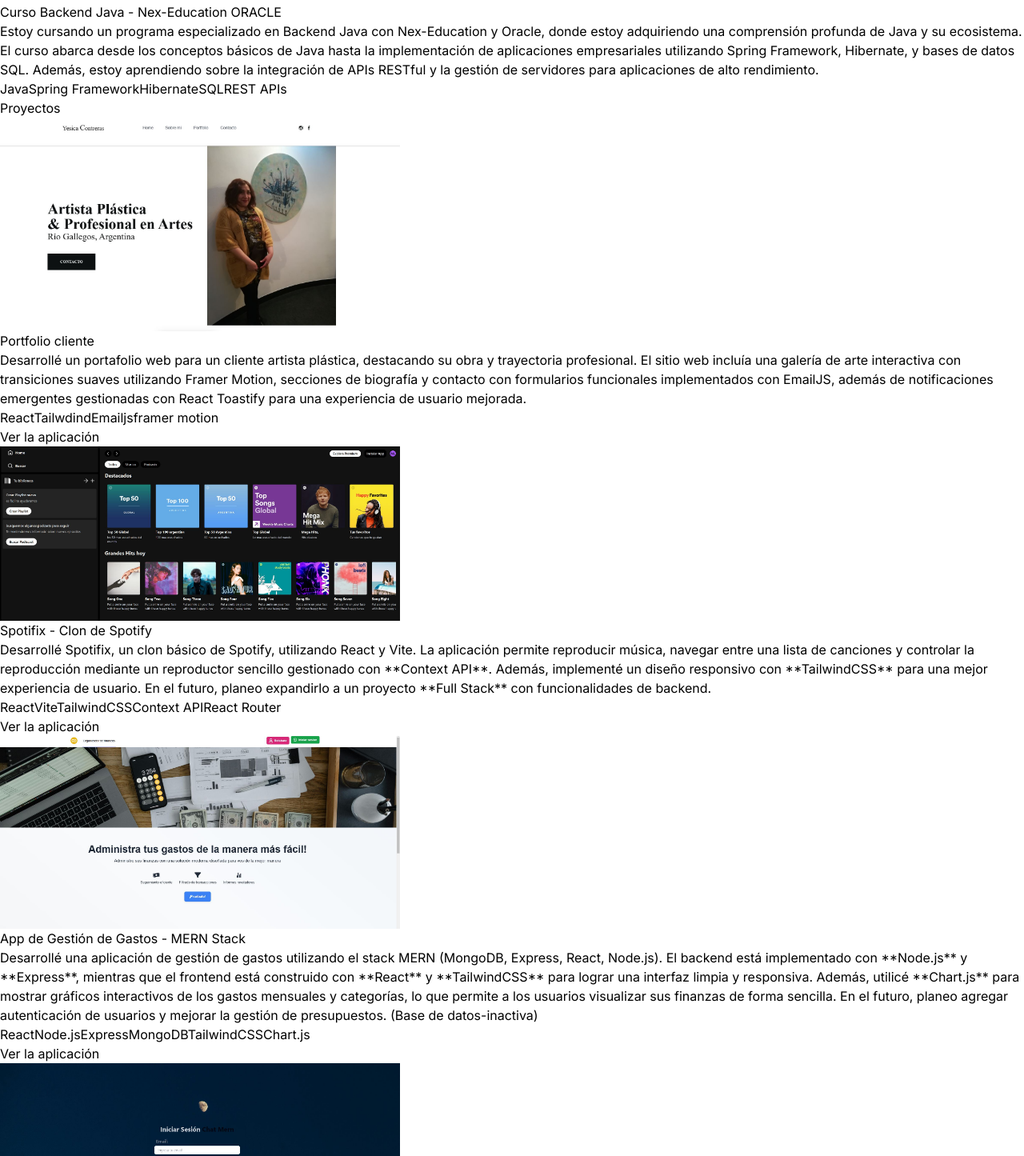
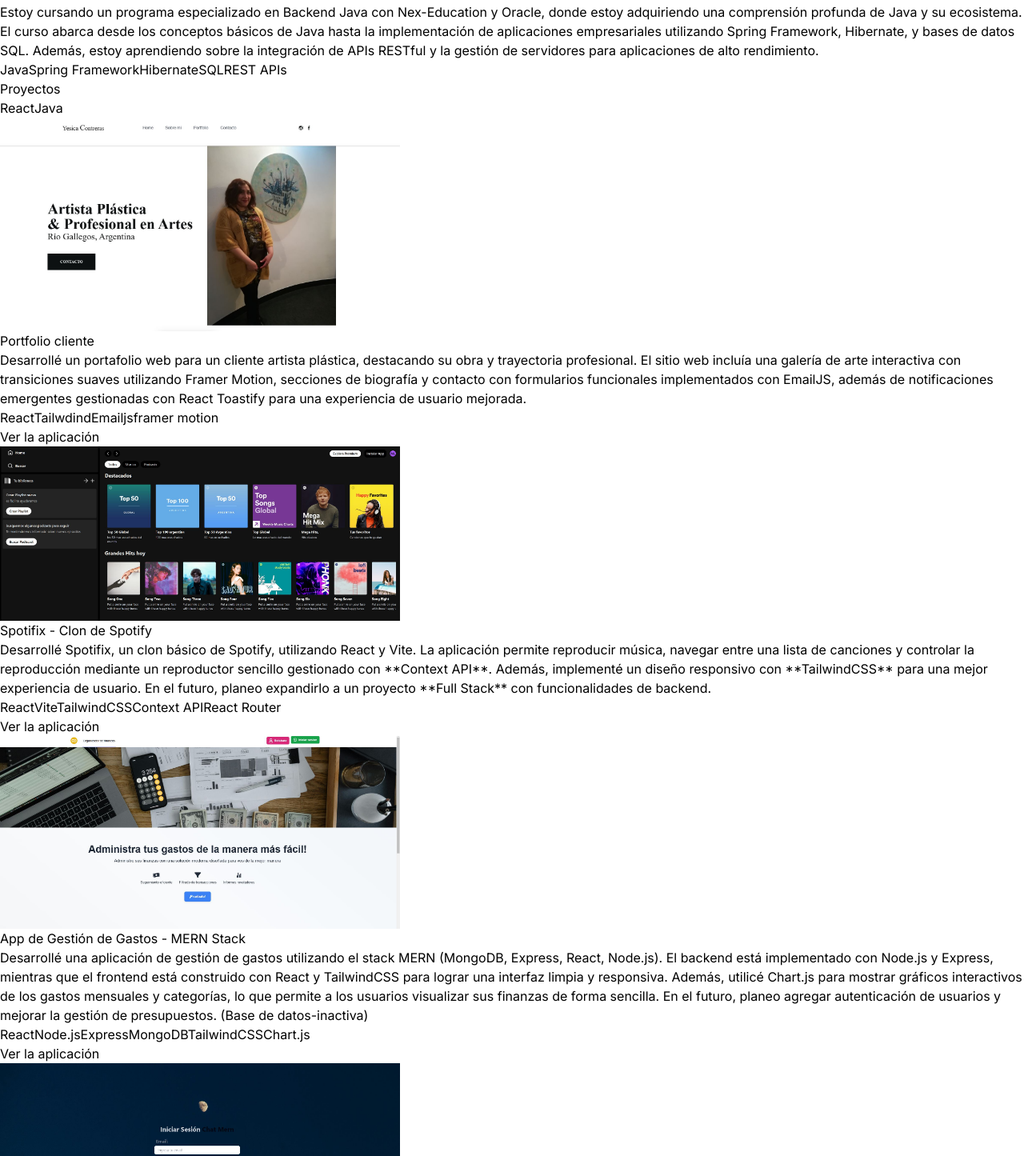
Before and after one commit to NicolasLaime/portfolio-NicolasLaime, a React (Vite) app: page / in a window 1280 px wide. Shown: the part 3685-5130 px from the top of the page at 80% size. Built offline with nearby package versions, Linux system fonts and the light colour scheme.

Commit message:
Actualizamos portfolio 5/2/25

```diff
--- a/src/componentes/Proyectos.jsx
+++ b/src/componentes/Proyectos.jsx
@@ -1,36 +1,86 @@
-import React from 'react'
+import React, { useState } from 'react'
 import { PROYECTOS } from '../data/constantes'
 import { motion } from 'framer-motion'
 
+const CATEGORIAS = ['React', 'Java']
+
 const Proyectos = () => {
+  const [categoriaSeleccionada, setCategoriaSeleccionada] = useState('React')
+
+  // Filtrar proyectos asegurando que `proyecto.Tecnologias` es un array antes de llamar `includes`
+  const proyectosFiltrados = PROYECTOS.filter(proyecto =>
+    Array.isArray(proyecto.Tecnologias) && proyecto.Tecnologias.includes(categoriaSeleccionada)
+  )
+
   return (
     <div className='border-b border-neutral-900'>
-        <motion.h1 whileInView={{opacity:1 , y:0}} initial={{opacity:0, y: -100}} transition={{duration:0.5}} className='my-20 text-center text-4xl'>Proyectos</motion.h1>
+      <motion.h1
+        whileInView={{ opacity: 1, y: 0 }}
+        initial={{ opacity: 0, y: -100 }}
+        transition={{ duration: 0.5 }}
+        className='my-20 text-center text-4xl'
+      >
+        Proyectos
+      </motion.h1>
 
+      {/* Botones de categoría */}
+      <div className='flex justify-center mb-8'>
+        {CATEGORIAS.map(cat => (
+          <button
+            key={cat}
+            className={`mx-4 px-4 py-2 text-lg font-semibold rounded-md ${
+              categoriaSeleccionada === cat ? 'bg-purple-600 text-white' : 'bg-neutral-800 text-gray-300'
+            }`}
+            onClick={() => setCategoriaSeleccionada(cat)}
+          >
+            {cat}
+          </button>
+        ))}
+      </div>
+
+      {/* Lista de proyectos */}
       <div>
-            {PROYECTOS.map((proyecto, index) => (
+        {proyectosFiltrados.length > 0 ? (
+          proyectosFiltrados.map((proyecto, index) => (
             <div key={index} className='mb-8 flex flex-wrap lg:justify-center'>
-                    <motion.div whileInView={{opacity:1 , x:0}} initial={{opacity:0, x: -100}} transition={{duration:1}} className='w-full lg:w-1/4'>
+              <motion.div
+                whileInView={{ opacity: 1, x: 0 }}
+                initial={{ opacity: 0, x: -100 }}
+                transition={{ duration: 1 }}
+                className='w-full lg:w-1/4'
+              >
                 <img src={proyecto.imagen} alt={proyecto.titulo} width={500} height={500} className='mb-6 rounded-md' />
               </motion.div>
-                    <motion.div whileInView={{opacity:1 , x:0}} initial={{opacity:0, x: 100}} transition={{duration:2}} className='w-full max-w-xl lg:w-3/4 px-4'>
+              <motion.div
+                whileInView={{ opacity: 1, x: 0 }}
+                initial={{ opacity: 0, x: 100 }}
+                transition={{ duration: 2 }}
+                className='w-full max-w-xl lg:w-3/4 px-4'
+              >
                 <h6 className='mb-2 font-semibold'>{proyecto.titulo}</h6>
-                             <p className='mb-4 font-neutral-400'>{proyecto.descripcion}</p>
-                             {proyecto.Tecnologias.map((tech,index) => (
-                                <span className='mr-2 rounded bg-neutral-900 px-2 py-1 text-sm font-medium text-purple-400'>{tech}</span>
+                <p className='mb-4 text-neutral-400'>{proyecto.descripcion}</p>
+                {/* Evitar error: si `Tecnologias` no existe, usar array vacío */}
+                {(proyecto.Tecnologias || []).map((tech, i) => (
+                  <span key={i} className='mr-2 rounded bg-neutral-900 px-2 py-1 text-sm font-medium text-purple-400'>
+                    {tech}
+                  </span>
                 ))}
                 <div className='mt-4'>
                   <a
                     href={proyecto.url}
-                                  target="_blank"
-                                  rel="noopener noreferrer"
-                                  className='text-blue-500 underline'>
+                    target='_blank'
+                    rel='noopener noreferrer'
+                    className='text-blue-500 underline'
+                  >
                     Ver la aplicación
                   </a>
                 </div>
               </motion.div>
             </div>
-            ))}
+          ))
+        ) : (
+          <p className='text-center text-gray-400'>No hay proyectos en esta categoría.</p>
+        )}
       </div>
     </div>
   )
--- a/src/componentes/SobreMi.jsx
+++ b/src/componentes/SobreMi.jsx
@@ -9,13 +9,13 @@
         <div className='border-b border-neutral-900 pb-4'>
             <h1 className='my-20 text-center text-4xl'>Sobre <span className='text-neutral-500'>Mi</span></h1>
             <div className='flex flex-wrap'>
-                <motion.div whileInView={{x: 0 , opacity:1}} initial={{opacity:0, x: -100}} transition={{duration:0.5}} className='w-full lg:w-1/2 lg:p-8'>
+                <motion.div whileInView={{x: 0 , opacity:1}} initial={{opacity:0, x: -100}} transition={{duration:2}} className='w-full lg:w-1/2 lg:p-8'>
                     <div className='flex items-center justify-center'>
                         <img src={pc} alt="pc" className='rounded-2xl' />
                     </div>
 
                 </motion.div>
-                <motion.div whileInView={{opacity: 1 , x:0}} initial={{opacity:0, x:100}} transition={{duration: 0.5}} className='w-full lg:w-1/2'>
+                <motion.div whileInView={{opacity: 1 , x:0}} initial={{opacity:0, x:100}} transition={{duration: 1}} className='w-full lg:w-1/2'>
                         <div className='flex justify-center lg:justify-start'>
                             <p className='my-2 max-w-xl py-6 text-xl font-light' >{SOBREMI}</p>
                         </div>
--- a/src/data/constantes.js
+++ b/src/data/constantes.js
@@ -2,10 +2,12 @@
 import spotifixfondo from "../assets/proyectos/spotifix-fondo.JPG"
 import fondogastos from "../assets/proyectos/fondo-gastos.JPG"
 import chatfondo from "../assets/proyectos/chat-fondo.JPG"
+import crudjava from "../assets/proyectos/crud-java.JPG"
+
 
 export const HEROCONTENIDO = `Hola! Soy Nicolás, un desarrollador Full Stack apasionado por la tecnología y la programación. Aunque estoy comenzando en el mundo IT, he dedicado los últimos 2 años a aprender y perfeccionar mis habilidades en el desarrollo web, tanto en el front-end como en el back-end`;
 
-export const SOBREMI = `Soy un desarrollador full stack apasionado por crear aplicaciones web eficientes. Manejo tecnologías como React, Next.js, Node.js y bases de datos como MySQL, PostgreSQL y MongoDB. Me encanta resolver problemas complejos y aprender constantemente. Fuera de la programación, disfruto explorar nuevas tecnologías y colaborar en proyectos de código abierto.`;
+export const SOBREMI = `Soy una persona proactiva y con ganas de aprender, con habilidades para el trabajo en equipo y la comunicación. Me adapto fácilmente a nuevos desafíos y disfruto encontrar soluciones creativas a los problemas. Me motiva el aprendizaje continuo y crecer profesionalmente.`;
 
 export const EXPERIENCIAS = [
   {
@@ -14,6 +16,7 @@
     compania: "Coder house",
     descripcion: `Estudié en Coderhouse, donde aprendí las bases de la programación y adquirí conocimientos sobre el desarrollo y mantenimiento de aplicaciones web utilizando JavaScript, React.js y Node.js. Durante mi formación, aprendí a implementar APIs RESTful e integrar bases de datos MongoDB. Además, colaboré con las partes interesadas para definir los requisitos y los plazos del proyecto.`,
     Tecnologias: ["Javascript", "React.js", "node.js", "mongoDB"],
+
   },
   {
     año: "2023",
@@ -21,6 +24,7 @@
     compania: "Potrero Digital",
     descripcion: `Estudié Community Manager en Potrero Digital, he adquirido una sólida base en la gestión de redes sociales. Mi formación incluye el desarrollo de estrategias de contenido, la gestión y crecimiento de comunidades en línea, y la optimización de la presencia digital de marcas. También he aprendido a crear y ejecutar campañas digitales efectivas, analizar métricas de rendimiento y ajustar las estrategias para maximizar los resultados. Además, manejo programas de diseño, lo que me permite crear contenido visual atractivo y de alta calidad para mejorar la comunicación y el alcance en el entorno digital. Estoy listo para aplicar mis habilidades y conocimientos para potenciar la presencia digital de tu organización.`,
     Tecnologias: ["Facebook Adds", "photoshop", "Adobe ilustration", "Canva"],
+
   },
   {
     año: "2023",
@@ -28,6 +32,7 @@
     compania: "Udemy",
     descripcion: `Estudié de forma autodidacta en Udemy, donde tomé cursos con Federico Garay y Fernando Herrera. Aprendí las bases de la programación y adquirí conocimientos sobre el desarrollo y mantenimiento de aplicaciones web utilizando JavaScript, React.js y Node.js. Durante mi formación, aprendí a implementar APIs RESTful e integrar bases de datos MongoDB. Además, colaboré con las partes interesadas para definir los requisitos y los plazos del proyecto.`,
     Tecnologias: ["JavaScript", "React.js", "Next js", "Node.js", "MongoDB", "Sql"],
+
   },
   {
     año: "2024",
@@ -35,6 +40,7 @@
     compania: "Santex",
     descripcion: `Actualmente estoy cursando un programa intensivo de Desarrollo Full Stack en Santex, donde estoy ampliando mis conocimientos en tecnologías modernas. El curso incluye temas avanzados de JavaScript, angular, Node.js y arquitecturas de software escalables. Estoy aprendiendo a manejar sistemas complejos, integrar servicios de terceros y aplicar mejores prácticas en el desarrollo de aplicaciones web.`,
     Tecnologias: ["JavaScript", "angular.js", "Node.js", "Microservicios"],
+
   },
   {
     año: "2024",
@@ -42,6 +48,7 @@
     compania: "Nex-Education ORACLE",
     descripcion: `Estoy cursando un programa especializado en Backend Java con Nex-Education y Oracle, donde estoy adquiriendo una comprensión profunda de Java y su ecosistema. El curso abarca desde los conceptos básicos de Java hasta la implementación de aplicaciones empresariales utilizando Spring Framework, Hibernate, y bases de datos SQL. Además, estoy aprendiendo sobre la integración de APIs RESTful y la gestión de servidores para aplicaciones de alto rendimiento.`,
     Tecnologias: ["Java", "Spring Framework", "Hibernate", "SQL", "REST APIs"],
+
   },
 
 ];
@@ -65,19 +72,27 @@
   },
   {
     titulo: "App de Gestión de Gastos - MERN Stack",
-    imagen: fondogastos,  // Aquí pones la imagen de tu proyecto
+    imagen: fondogastos,
     descripcion:
-      `Desarrollé una aplicación de gestión de gastos utilizando el stack MERN (MongoDB, Express, React, Node.js). El backend está implementado con **Node.js** y **Express**, mientras que el frontend está construido con **React** y **TailwindCSS** para lograr una interfaz limpia y responsiva. Además, utilicé **Chart.js** para mostrar gráficos interactivos de los gastos mensuales y categorías, lo que permite a los usuarios visualizar sus finanzas de forma sencilla. En el futuro, planeo agregar autenticación de usuarios y mejorar la gestión de presupuestos. (Base de datos-inactiva)`,
+      `Desarrollé una aplicación de gestión de gastos utilizando el stack MERN (MongoDB, Express, React, Node.js). El backend está implementado con Node.js y Express, mientras que el frontend está construido con React y TailwindCSS para lograr una interfaz limpia y responsiva. Además, utilicé Chart.js para mostrar gráficos interactivos de los gastos mensuales y categorías, lo que permite a los usuarios visualizar sus finanzas de forma sencilla. En el futuro, planeo agregar autenticación de usuarios y mejorar la gestión de presupuestos. (Base de datos-inactiva)`,
     Tecnologias: ["React", "Node.js", "Express", "MongoDB", "TailwindCSS", "Chart.js"],
-    url: "https://app-gastos-mern.vercel.app/",  // Añadir URL del proyecto
+    url: "https://app-gastos-mern.vercel.app/",
   },
   {
     titulo: "Chat MERN - Real-Time Messaging",
-    imagen: chatfondo,  // Aquí pondrás la imagen de tu proyecto
+    imagen: chatfondo,
     descripcion:
-      `Desarrollé una aplicación de chat en tiempo real utilizando el stack MERN (MongoDB, Express, React, Node.js). El backend está implementado con **Node.js** y **Express**, gestionando las conexiones de WebSocket para la comunicación en tiempo real, mientras que el frontend está construido con **React** y **Socket.IO** para la interacción instantánea entre los usuarios. La aplicación permite crear salas de chat, enviar mensajes y ver notificaciones en tiempo real. En el futuro, planeo agregar autenticación de usuarios y funciones de almacenamiento de mensajes. (Base de datos-inactiva)`,
+      `Desarrollé una aplicación de chat en tiempo real utilizando el stack MERN (MongoDB, Express, React, Node.js). El backend está implementado con Node.js y Express, gestionando las conexiones de WebSocket para la comunicación en tiempo real, mientras que el frontend está construido con React y Socket.IO para la interacción instantánea entre los usuarios. La aplicación permite crear salas de chat, enviar mensajes y ver notificaciones en tiempo real. En el futuro, planeo agregar autenticación de usuarios y funciones de almacenamiento de mensajes. (Base de datos-inactiva)`,
     Tecnologias: ["React", "Node.js", "Express", "MongoDB", "Socket.IO", "TailwindCSS"],
-    url: "https://chat-mern-nicolas-laimes-projects.vercel.app/",  // Añadir URL de tu proyecto
+    url: "https://chat-mern-nicolas-laimes-projects.vercel.app/",
+  },
+  {
+    titulo: "CRUD Simple de Empleados - Java Spring Boot + React",
+    imagen: crudjava,
+    descripcion:
+      `Desarrollé una aplicación CRUD (Crear, Leer, Actualizar, Eliminar) para la gestión de empleados, utilizando Java Spring Boot en el backend y React con Bootstrap en el frontend. El backend está construido con Spring Boot, donde implementé una API RESTful para manejar las operaciones CRUD, conectada a una base de datos MySQL. En el frontend, utilicé React para la interfaz de usuario y Bootstrap para un diseño responsivo y moderno. Este proyecto me permitió consolidar mis conocimientos en desarrollo Full Stack, integrando tecnologías tanto del lado del servidor como del cliente.`,
+    Tecnologias: ["Java", "Spring Boot", "React", "Bootstrap", "MySQL", "REST API"],
+    url: "https://crud-empleados-livid.vercel.app/",
   }
 ];
 
```
Also changed, not shown: src/assets/proyectos/crud-java.JPG (added). Lines whose indentation alone changed are shown as unchanged.
